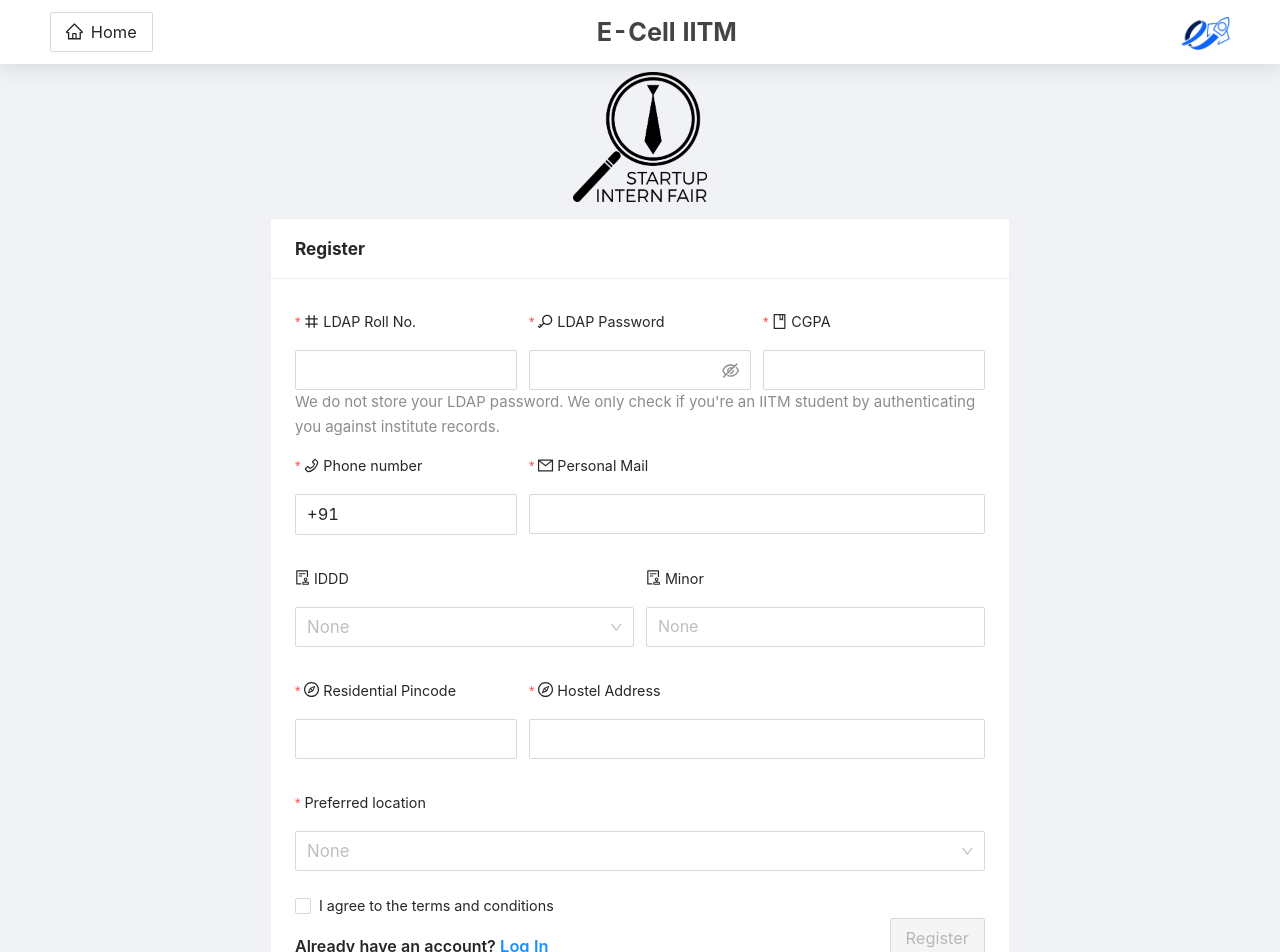
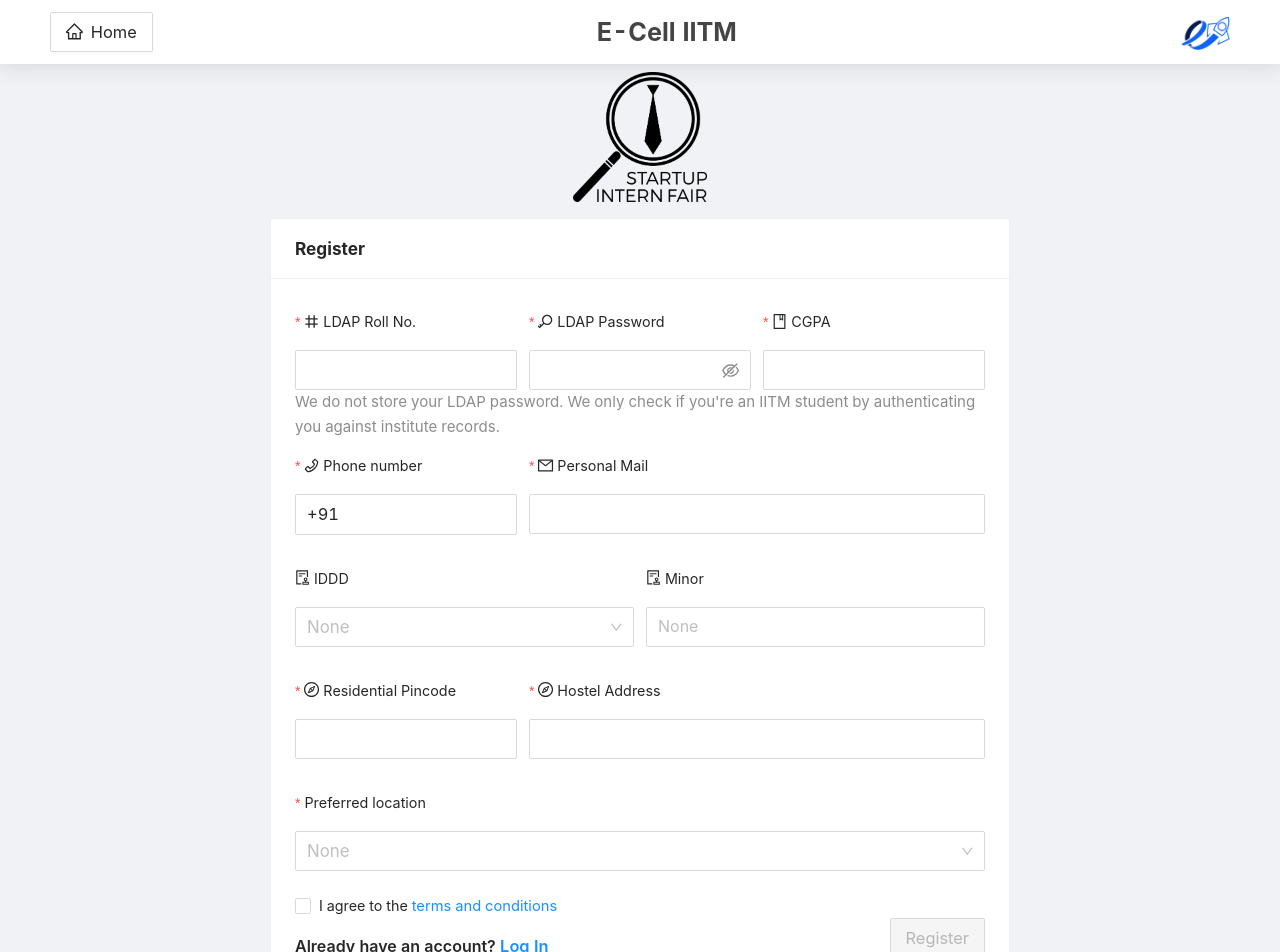
Before and after one commit to Alphacosmic/WebWork, a React (Vite) app: page /internfair/student/register in a window 1280 px wide. Shown: the top 952 px of the page. Built offline with nearby package versions, Linux system fonts and the light colour scheme.

Commit message:
deploy: added TnC

```diff
--- a/src/views/RegisterForm/RegisterForm.jsx
+++ b/src/views/RegisterForm/RegisterForm.jsx
@@ -351,7 +351,13 @@
 									onChange={() => {
 										setIsTNCAccepted(!isTNCAccepted);
 									}}>
-									I agree to the terms and conditions
+									I agree to the{" "}
+									<a
+										href="https://drive.google.com/file/d/1q5WXJrOBQkWPkHpVWXQ5f5UHRyCNnnxu/view"
+										target="_blank"
+										rel="noreferrer">
+										terms and conditions
+									</a>
 								</Checkbox>
 							</Col>
 						</Row>
--- a/src/views/StudentDashboard/RulesModal.jsx
+++ b/src/views/StudentDashboard/RulesModal.jsx
@@ -23,7 +23,7 @@
 				<Typography.Title level={4}>Student Policies</Typography.Title>
 				<ul>
 					<li>
-						Students can apply to a maximum of <b>seven</b> profiles. If you apply for
+						Students can apply to a maximum of <b>ten</b> profiles. If you apply for
 						more profiles, your account will be permanently blocked. The registration
 						fee will not be refunded in such a case.
 					</li>
```
